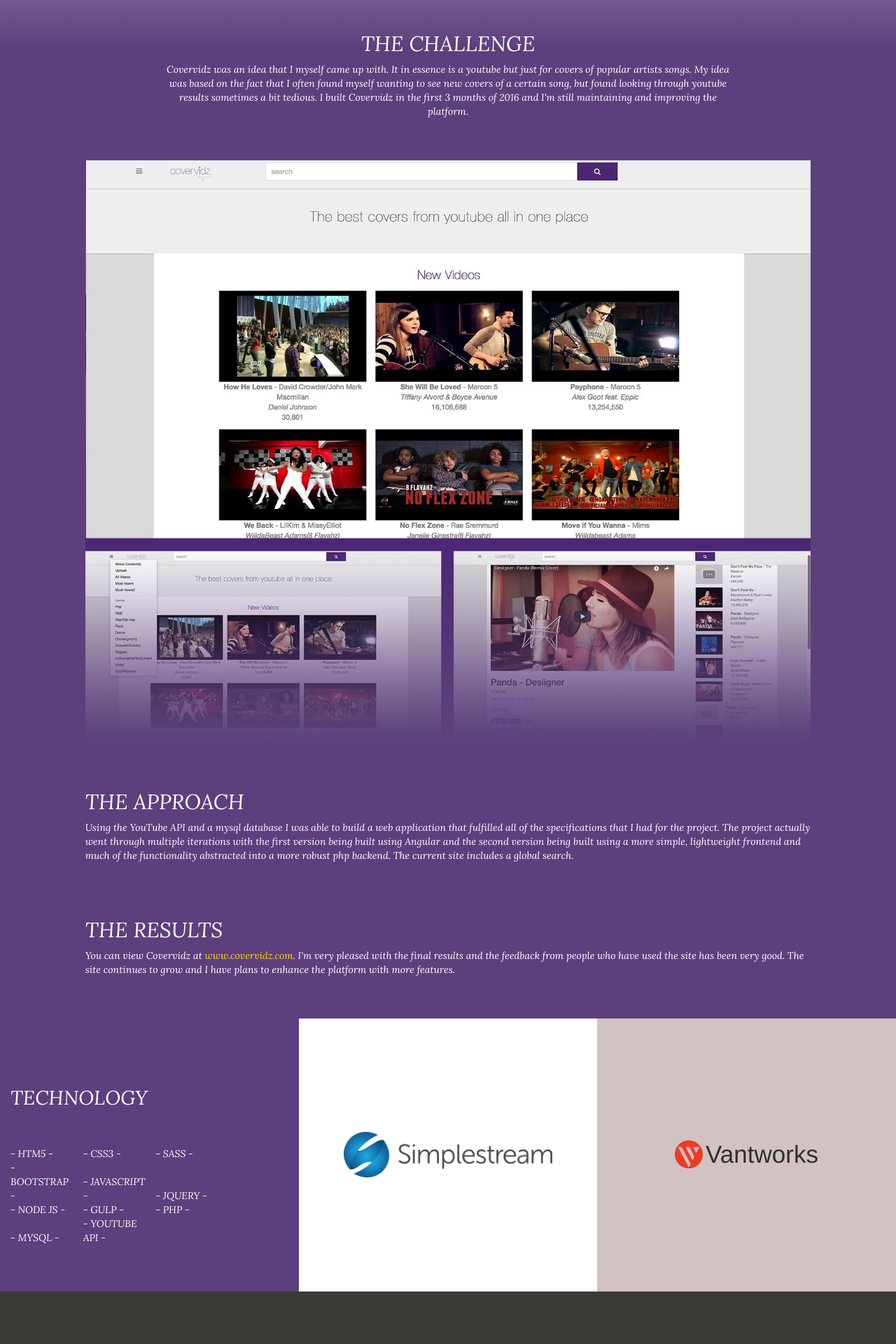
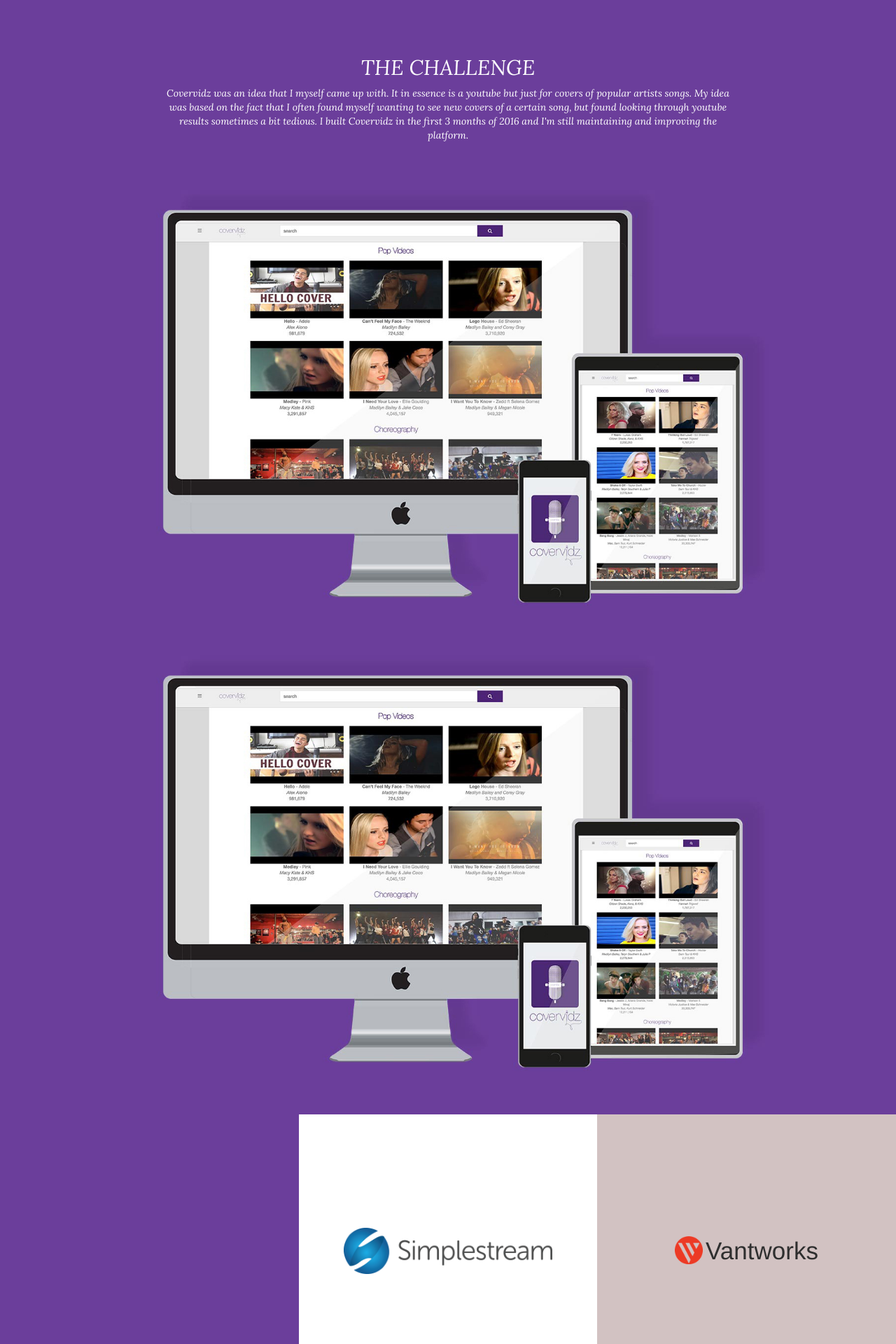
Before and after one commit to olu1987/leshia_thomas_new, a PHP site: page /covervidz.php in a window 1280 px wide. Shown: the part 440-2360 px from the top of the page at 70% size. Run offline with PHP 8.4, Linux system fonts and the light colour scheme.

Commit message:
getting started on covervidz page

```diff
--- a/build/css/application.css
+++ b/build/css/application.css
@@ -341,7 +341,7 @@ a:hover, a:focus {
   filter: progid:DXImageTransform.Microsoft.gradient( startColorstr='#8f0222', endColorstr='#5d3f7d', GradientType=0 ); }
 
 .covervidz-solid-bg {
-  background: #5d3f7d; }
+  background: #6b3e9b; }
 
 .covervidz-bg, .covervidz-solid-bg {
   color: #ffffff; }
@@ -597,9 +597,9 @@ a:hover, a:focus {
   border-right-color: #7995d3; }
 
 .covervidz .loader-container .loader {
-  border-left-color: #5d3f7d;
-  border-top-color: #5d3f7d;
-  border-bottom-color: #5d3f7d;
+  border-left-color: #6b3e9b;
+  border-top-color: #6b3e9b;
+  border-bottom-color: #6b3e9b;
   border-right-color: #420d7d; }
 
 .tvp .loader-container .loader {
--- a/covervidz.php
+++ b/covervidz.php
@@ -1,14 +1,13 @@
 <?php $title = 'PHP Web Application';
-      $spinnerLogo = 'img/covervidz-text-logo.png';
+      $spinnerLogo = 'img/covervidz-tile.png';
       $body = 'not-home covervidz'
 ?>
 <?php include 'header.php'; ?>
     <!-- Add your site or application content here -->
-<div class="container covervidz-bg">
+<div class="container covervidz-solid-bg">
     <div class="row pt-20">
         <div class="col-md-6 col-md-offset-3 tvp-header text-center">
-            <img class="img-responsive" src="img/covervidz-text-logo.png"/>
-            <a target="_blank" class="site-link" href="http://covervidz.com">www.covervidz.com</a>
+            <img class="img-responsive page-header-logo" src="img/covervidz-tile.png"/>
         </div>
     </div>
     <div class="row mb-50 text-center">
@@ -23,47 +22,20 @@
     </div>
     <div class="row">
         <div class="col-md-10 col-md-offset-1">
-            <img class="img-responsive center" src="img/covervidz-images-olu.jpg"/>
+            <img class="img-responsive center" src="img/covervidz-devices.jpg"/>
+        </div>
+    </div>
+    <div class="row">
+        <div class="col-md-10 col-md-offset-1">
+            <img class="img-responsive center" src="img/covervidz-devices.jpg"/>
         </div>
     </div>
     </div>
     <div class="container ">
-        <div class="row pt-50 covervidz-solid-bg">
-            <div class="col-md-10 col-md-offset-1">
-                <h2 class="text-uppercase">the approach</h2>
-                <p>
-                    Using the YouTube API and a mysql database I was able to build a web application that fulfilled all of the
-                    specifications that I had for the project. The project actually went through multiple iterations with the first
-                    version being built using Angular and the second version being built using a more simple, lightweight frontend and much of the functionality
-                    abstracted into a more robust php backend. The current site includes a global search.
-                </p>
-            </div>
-        </div>
-        <div class="row task-description covervidz-solid-bg">
-            <div class="col-md-10 col-md-offset-1">
-                <h2 class="text-uppercase">the results</h2>
-                <p>You can view Covervidz at <a class="gold-color" href="http://covervidz.com">www.covervidz.com</a>. I'm very pleased
-                with the final results and the feedback from people who have used the site has been very good. The site continues to grow
-                and I have plans to enhance the platform with more features.</p>
-            </div>
-        </div>
         <div class="row portfolio">
             <div class="col-md-12">
                 <div class="tile col-md-4 col-sm-12 tech text-uppercase covervidz-solid-bg">
-                    <h1>Technology</h1><br>
-                    <ul class="list-inline">
-                        <li> - htm5 -</li>
-                        <li> - css3 -</li>
-                        <li> - sass -</li>
-                        <li> - bootstrap -</li>
-                        <li> - javascript -</li>
-                        <li> - jquery -</li>
-                        <li> - node js -</li>
-                        <li> - gulp -</li>
-                        <li> - php - </li>
-                        <li> - mysql - </li>
-                        <li> - youtube api - </li>
-                    </ul>
+
                 </div>
                 <a data-link="simplestream-react-tvguide.php" class="tile col-md-4 col-sm-6 ss fade-out-link">
                     <img class="img-responsive" src="img/simplestream-logo.png"/>
--- a/index.php
+++ b/index.php
@@ -75,7 +75,7 @@
 
                         </div>
                     </a>
-                    <a data-link="tvp-react-tvguide.php" class="tile col-md-4 col-sm-6 covervidz fade-out-link">
+                    <a data-link="covervidz.php" class="tile col-md-4 col-sm-6 covervidz fade-out-link">
                         <img class="img-responsive" src="img/covervidz-tile.png"/>
                         <div class="title-wrap">
                             <h3>Covervidz<br>
--- a/sass/base/_variables.scss
+++ b/sass/base/_variables.scss
@@ -1,6 +1,6 @@
 $light-grey-1:#f1f1f1;
 $tvp-red:#FE494E;
-$covervidz-purple: #5d3f7d;
+$covervidz-purple: #6b3e9b;
 $leshia-yellow: #fce2a9;
 $lnt-blue: #b8c9d3;
 $vantworks-grey:#d2c2c3;
```
Also changed, not shown: 1 other file.
